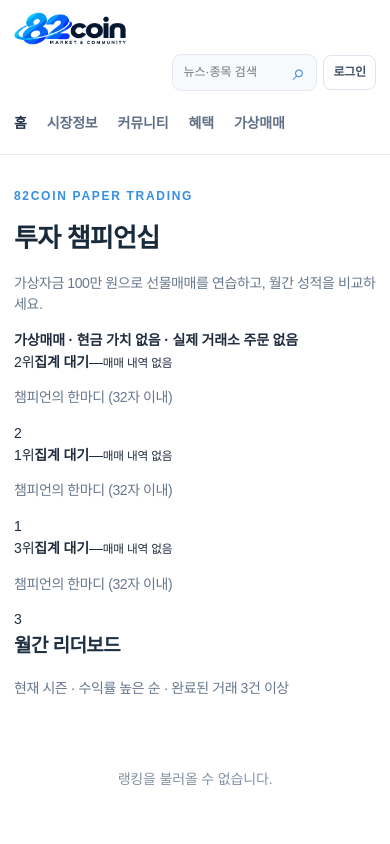
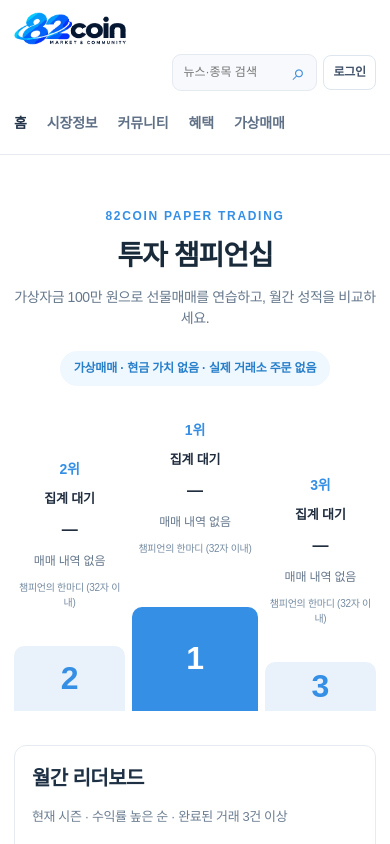
Before and after one commit to orbit-box/82coin, a Next.js app: page /paper-trading in a window 390 px wide. Shown: the top 844 px of the page. Built offline with nearby package versions, Linux system fonts and the light colour scheme; no server answers; the database is empty; a web font is replaced by a local one.

Commit message:
feat(paper): navigation entry and responsive championship interface

```diff
--- a/app/globals.css
+++ b/app/globals.css
@@ -746,3 +746,10 @@ input,textarea,select,button{font-family:inherit}
 .marketWorkspace .radarControls input{width:100%;min-width:0;max-width:none}
 @media(max-width:1050px){.marketWorkspace .radarControls{grid-template-columns:minmax(0,1fr);gap:12px}.marketWorkspace .radarFilters{flex-wrap:wrap;min-width:0;white-space:normal}.marketWorkspace .radarControls input{width:100%}}
 @media(max-width:550px){.marketWorkspace .radarFilters{gap:6px}.marketWorkspace .radarFilters button{padding:9px 11px;font-size:12px}}
+
+/* 82coin paper trading: podium & dashboard */
+.paperPage{padding:42px 0 70px;color:#202d3e}.paperHero{text-align:center;display:flex;flex-direction:column;align-items:center;gap:9px}.paperHero h1{font-size:clamp(28px,4vw,38px);margin:0;letter-spacing:-1px}.paperHero p{color:#66788c;font-size:14px;margin:0}.paperSafety{background:#eff7ff;color:#287fc9;border-radius:20px;padding:8px 14px;font-size:12px;margin-top:12px}
+.paperPodium{max-width:920px;margin:48px auto 34px;display:grid;grid-template-columns:1fr 1.13fr 1fr;gap:13px;align-items:end}
+.paperPodiumSlot{min-width:0;display:flex;flex-direction:column;align-items:center;gap:9px;text-align:center}.paperPodiumSlot .paperPlace{font-weight:800;font-size:14px;color:#358fe5}.paperPodiumSlot>strong{font-size:17px;overflow:hidden;max-width:100%;text-overflow:ellipsis;white-space:nowrap}.paperPodiumSlot>span:not(.paperPlace){font-size:21px;font-weight:800;font-variant-numeric:tabular-nums}.paperPodiumSlot>small{font-size:12px;color:#66788c}.paperPodiumSlot>p{min-height:42px;font-size:12px;color:#768ca2;line-height:1.5;margin:0}.paperStep{width:100%;height:92px;display:grid;place-items:center;border-radius:10px 10px 0 0;background:#e9f2fb;font-weight:800;font-size:32px;color:#358fe5}.rank1 .paperStep{height:150px;background:#358fe5;color:#fff}.rank3 .paperStep{height:66px}
+.paperDual{display:grid;grid-template-columns:1.3fr 1fr;gap:18px}.paperPanel{border:1px solid #e6ebf1;border-radius:12px;padding:24px}.paperPanel h2,.paperRules h2{font-size:20px;margin:0 0 9px}.paperPanel>p{font-size:13px;color:#6c7e92;line-height:1.6}.paperBalance{display:flex;justify-content:space-between;align-items:center;padding:23px 0;border-bottom:1px solid #e6ebf1}.paperBalance span{font-size:13px;color:#66788c}.paperBalance strong{font-size:24px;font-variant-numeric:tabular-nums}.paperNotice{background:#f7f9fc;padding:12px;border-radius:8px}.paperRank{display:grid;grid-template-columns:45px minmax(0,1fr) 100px 100px;gap:8px;padding:14px 2px;border-bottom:1px solid #e9eef4;align-items:center;font-size:13px}.paperRank strong,.paperRank span:last-child{text-align:right;font-variant-numeric:tabular-nums}.paperRules{margin-top:22px;border-top:1px solid #e6ebf1;padding-top:23px}.paperRules p{font-size:13px;color:#66788c;line-height:1.8}
+@media(max-width:680px){.paperPage{padding-top:22px}.paperPodium{gap:7px;margin-top:34px}.paperPodiumSlot>strong{font-size:13px}.paperPodiumSlot>span:not(.paperPlace){font-size:16px}.paperPodiumSlot>p{font-size:10px;min-height:57px}.paperStep{height:65px}.rank1 .paperStep{height:104px}.rank3 .paperStep{height:49px}.paperDual{grid-template-columns:1fr}.paperPanel{padding:17px}.paperRank{grid-template-columns:36px minmax(0,1fr) 80px 80px;font-size:11px}}
```
